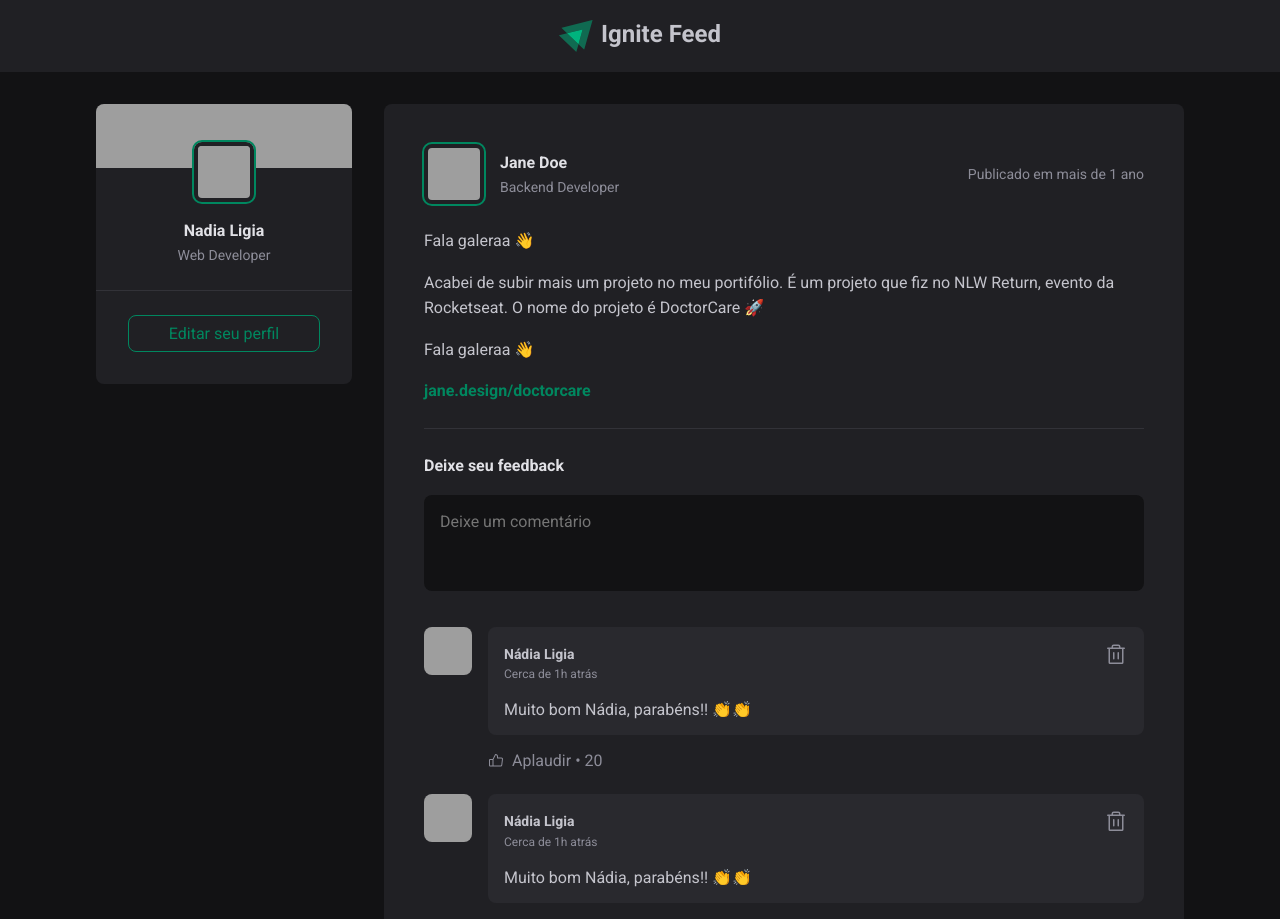
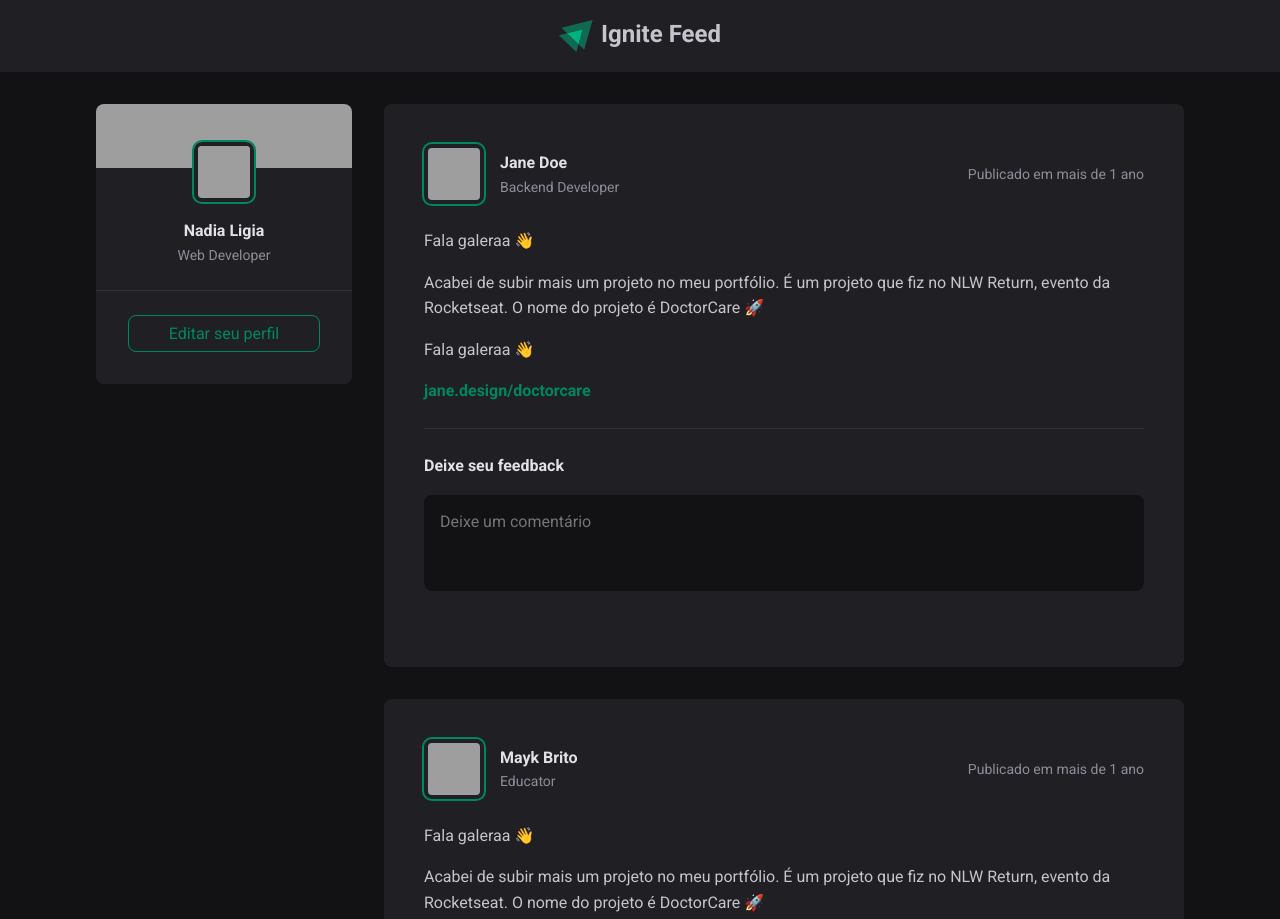
Before and after one commit to nlnadialigia/ignite-feed, a React (Vite) app: page / in a window 1280 px wide. Shown: the top 919 px of the page. Built offline with nearby package versions, Linux system fonts and the light colour scheme; grey boxes are pictures that could not be loaded.

Commit message:
add comment functionality

```diff
--- a/src/App.jsx
+++ b/src/App.jsx
@@ -14,7 +14,7 @@ const posts = [
     },
     content: [
       {type: "paragraph", content: "Fala galeraa 👋"},
-      {type: "paragraph", content: "Acabei de subir mais um projeto no meu portifólio. É um projeto que fiz no NLW Return, evento da Rocketseat. O nome do projeto é DoctorCare 🚀"},
+      {type: "paragraph", content: "Acabei de subir mais um projeto no meu portfólio. É um projeto que fiz no NLW Return, evento da Rocketseat. O nome do projeto é DoctorCare 🚀"},
       {type: "paragraph", content: "Fala galeraa 👋"},
       {type: "link", content: "jane.design/doctorcare"}
     ],
@@ -29,7 +29,7 @@ const posts = [
     },
     content: [
       {type: "paragraph", content: "Fala galeraa 👋"},
-      {type: "paragraph", content: "Acabei de subir mais um projeto no meu portifólio. É um projeto que fiz no NLW Return, evento da Rocketseat. O nome do projeto é DoctorCare 🚀"},
+      {type: "paragraph", content: "Acabei de subir mais um projeto no meu portfólio. É um projeto que fiz no NLW Return, evento da Rocketseat. O nome do projeto é DoctorCare 🚀"},
       {type: "paragraph", content: "Fala galeraa 👋"},
       {type: "link", content: "jane.design/doctorcare"}
     ],
--- a/src/components/Comment.jsx
+++ b/src/components/Comment.jsx
@@ -2,7 +2,7 @@ import { ThumbsUp, Trash } from "@phosphor-icons/react";
 import { Avatar } from "./Avatar";
 import styles from "./Comment.module.css";
 
-export function Comment() {
+export function Comment({content}) {
   return (
     <div className={styles.comment}>
       <Avatar hasBorder={false} src="https://github.com/nlnadialigia.png" alt="Avatar" />
@@ -18,7 +18,7 @@ export function Comment() {
               <Trash size={24} />
             </button>
           </header>
-          <p>Muito bom Nádia, parabéns!! 👏👏</p>
+          <p>{content}</p>
         </div>
 
         <footer>
--- a/src/components/Post.jsx
+++ b/src/components/Post.jsx
@@ -1,15 +1,29 @@
 import { format, formatDistanceToNow } from "date-fns";
 import ptBR from "date-fns/locale/pt-BR";
+import { useState } from "react";
 import { Avatar } from "./Avatar";
 import { Comment } from "./Comment";
 import styles from "./Post.module.css";
 
-export function Post({author, content, publishedAt}) {
+export function Post({id, author, content, publishedAt}) {
+  const [comments, setComments] = useState([])
+  const [newCommentText, setNewCommentText] = useState("")
+
   const ptBrDate = format(publishedAt, "dd 'de' MMM 'às' HH:mm'h'", {locale: ptBR})
   const dateRelativeToNow = formatDistanceToNow(publishedAt, {
     locale: ptBR,
     addSuffix: true
   })
+
+  function handleCreateNewComment(event) {
+    event.preventDefault()
+    setComments([...comments, newCommentText])
+    setNewCommentText("")
+  }
+
+  function handleNewCommentChange(event) {
+    setNewCommentText(event.target.value);
+  }
 
   return (
     <article className={styles.post}>
@@ -27,17 +41,20 @@ export function Post({author, content, publishedAt}) {
       <div className={styles.content}>
         {content.map(line => {
           if (line.type === "paragraph") {
-            return <p key={line.content}>{line.content}</p>
+            return <p key={id}>{line.content}</p>
           } else if (line.type === "link") {
-            return <p key={line.content}><a href="http://">{line.content}</a></p>
+            return <p key={id}><a href="http://">{line.content}</a></p>
           }
         })}
       </div>
 
-      <form className={styles.commentForm}>
+      <form onSubmit={handleCreateNewComment} className={styles.commentForm}>
         <strong>Deixe seu feedback</strong>
         <textarea
+          name="comment"
+          value={newCommentText}
           placeholder="Deixe um comentário"
+          onChange={handleNewCommentChange}
         />
         <footer>
           <button type="submit">Publicar</button>
@@ -45,9 +62,9 @@ export function Post({author, content, publishedAt}) {
       </form>
 
       <div className={styles.commentList}>
-        <Comment />
-        <Comment />
-        <Comment />
+        {comments.map(comment => {
+          return <Comment key={comment} content={comment} />
+        })}
       </div>
     </article>
   )
```
